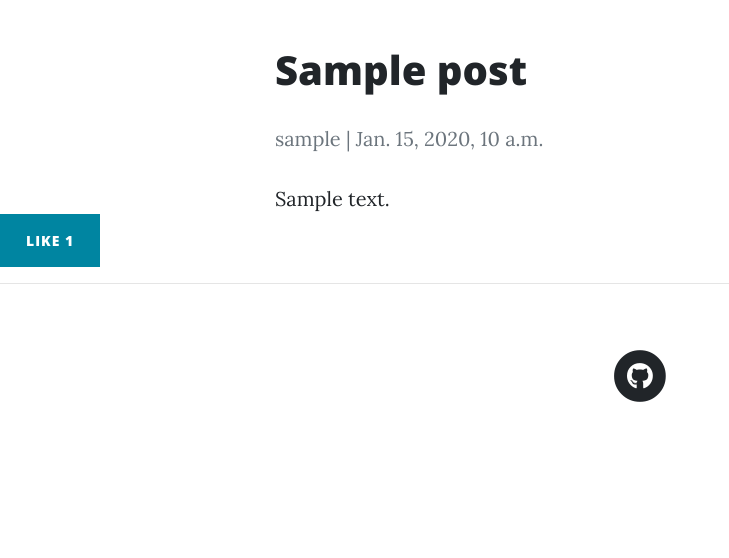
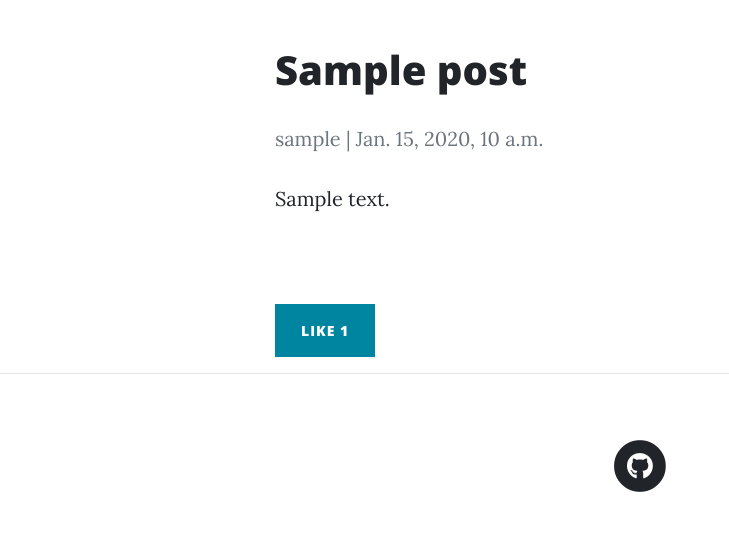
Before and after one commit to paroniriaa/Blogalytics, a Django app: a page that uses templates/post_detail.html in a window 1280 px wide. Shown: the part 563-1121 px from the top of the page, without its empty margins (0-729 px from the left). Before the commit the page ends 965 px from the top, so only its background shows below. Run offline with Django 3.2, Linux system fonts and the light colour scheme; tables that the repository leaves empty hold one stand-in row (values such as "Sample post"); some libraries are stand-ins or nearby versions.

Commit message:
minor fix
minor fix

```diff
--- a/templates/add_post.html
+++ b/templates/add_post.html
@@ -24,32 +24,26 @@
             <form method="POST" id="post_form" novalidate>
                 {% csrf_token %}
                 {{ form.media }}
-
                 <div class="control-group">
                     <div class="form-group floating-label-form-group controls">
                     <label for="id_title">Title</label>
-                    <!-- <input type="text" class="form-control" placeholder="Title" name="title" maxlength="200" required id="id_title"> -->
                     {{ form.title }}
                     </div>
                 </div>
                 <div class="control-group">
                     <div class="form-group floating-label-form-group controls">
                     <label for="id_slug">Slug</label>
-                    <!-- <input type="text" class="form-control" placeholder="Slug" name="slug" maxlength="200" required id="id_slug"> -->
                     {{ form.slug }}
                     </div>
                 </div>
                 <div class="control-group">
                     <div class="form-group floating-label-form-group controls">
                     <label for="id_content">Content</label>
-                    <!-- <textarea rows = "5" class="form-control" placeholder="Content" name="content"  required id="id_content"></textarea> -->
                     {{ form.content }}
                     </div>
                 </div>
                 <div class="control-group">
                     <label for="id_author">Author</label>
-                    <!-- <select class="form-control" placeholder="Author" name="author" required id="id_author"> -->
-                    <!-- </select> -->
                     {{ form.author }}
                 </div>
                 <br>
--- a/templates/post_detail.html
+++ b/templates/post_detail.html
@@ -25,14 +25,18 @@
         <h1>{% block title %} {{ post.title }} {% endblock title %}</h1>
         <p class=" text-muted">{{ post.author }} | {{ post.created_on }}</p>
         <p class="card-text ">{{ post.content | safe }}</p>
+        <br>
+        <br>
+        <form action="{% url 'like_post' post.slug %}" method="POST">
+          {% csrf_token %}
+          <div clas = "clearfix">
+          <button class="btn btn-primary float-left" type="submit", name="post_id", value="{{ post.id }}", class="btn btn-primary btn-sm">
+            Like {{ total_likes }}
+          </button>
+        </div>
+        </form>
       </div>
     </div>
   </div>
-  <form action="{% url 'like_post' post.slug %}" method="POST">
-    {% csrf_token %}
-    <button type="submit", name="post_id", value="{{ post.id }}", class="btn btn-primary btn-sm">
-      Like {{ total_likes }}
-    </button>
-  </form>
 
 {% endblock %}
```
